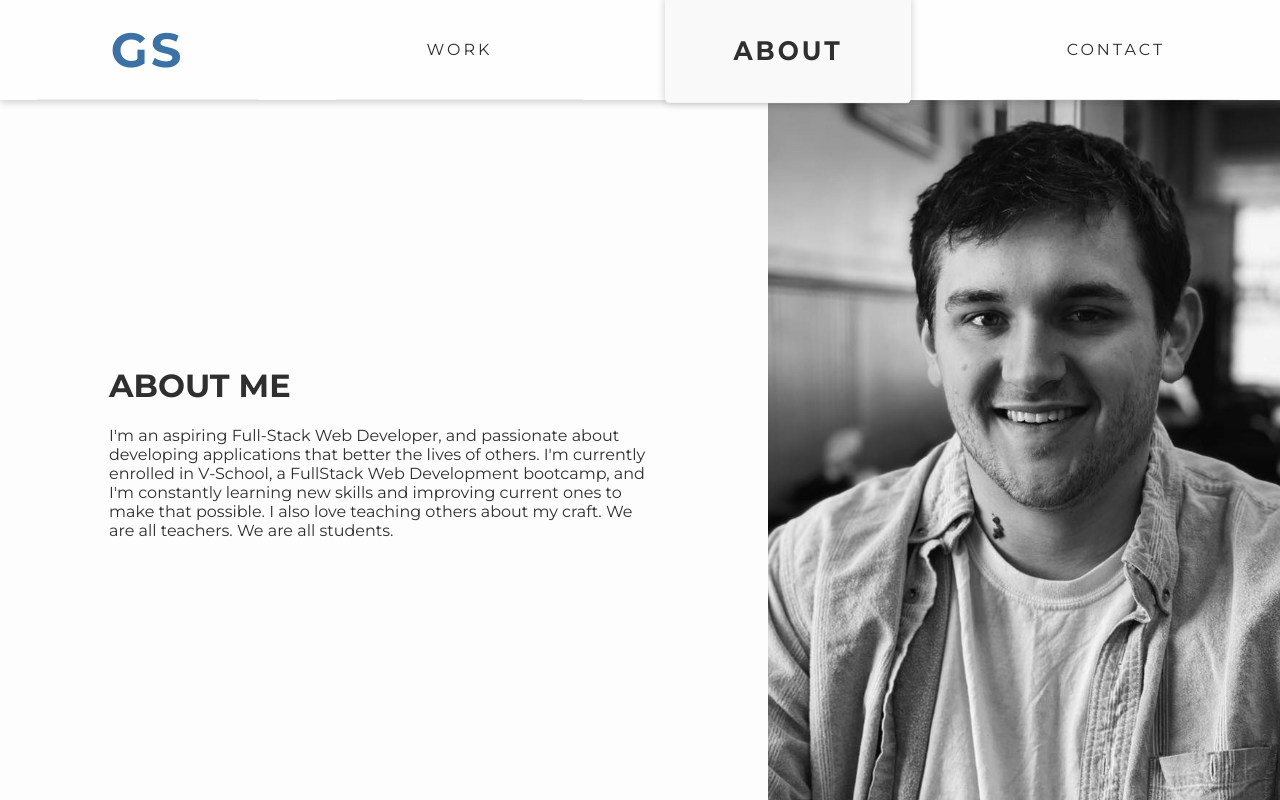
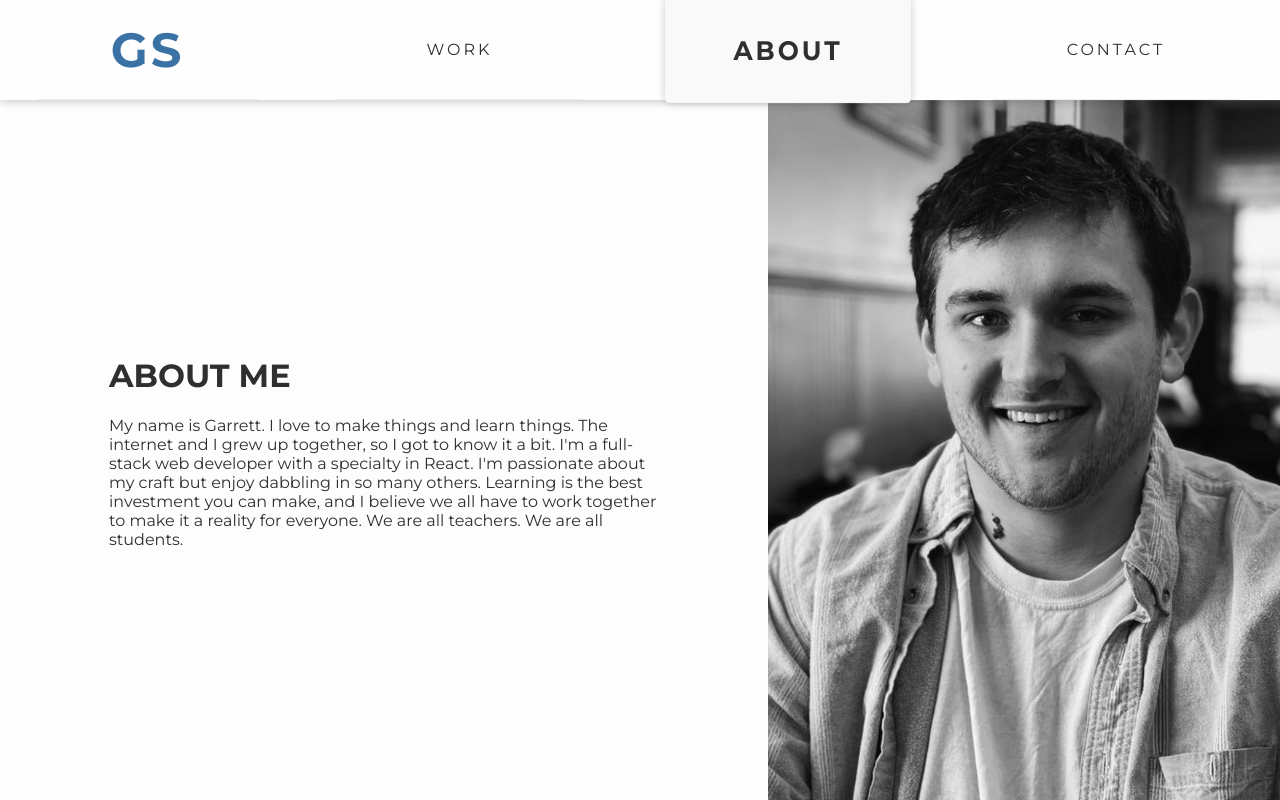
Before and after one commit to GarrettArhSmith/portfolio-old, a Next.js app: page /about in a window 1280 px wide. Built offline with nearby package versions, Linux system fonts and the light colour scheme.

Commit message:
06/11/2021 - 2

```diff
--- a/data.js
+++ b/data.js
@@ -96,6 +96,10 @@ export const projects = [
                 tag: 'p',
                 text: `Customers can view all available restaurants, and select which items they want to add to their cart. Items from only one restaurant can be added at a time. They can view what's currently in their cart and submit the order.`
             },
+            {
+                tag: 'p',
+                text: `Please look past the very unstyled auth page until I can get around to prettying it up.`
+            },
         ]
     },
     {
--- a/pages/about.js
+++ b/pages/about.js
@@ -45,7 +45,7 @@ function about(props) {
                 >
                     <div style={{maxWidth: 550}}>
                         <h1>ABOUT ME</h1>
-                        <p>I'm an aspiring Full-Stack Web Developer, and passionate about developing applications that better the lives of others. I'm currently enrolled in V-School, a FullStack Web Development bootcamp, and I'm constantly learning new skills and improving current ones to make that possible. I also love teaching others about my craft. We are all teachers. We are all students.</p>
+                        <p>My name is Garrett. I love to make things and learn things. The internet and I grew up together, so I got to know it a bit. I'm a full-stack web developer with a specialty in React. I'm passionate about my craft but enjoy dabbling in so many others. Learning is the best investment you can make, and I believe we all have to work together to make it a reality for everyone. We are all teachers. We are all students.</p>
                     </div>
                 </Contents>
                 <Img src="/headshot.jpg"
```
